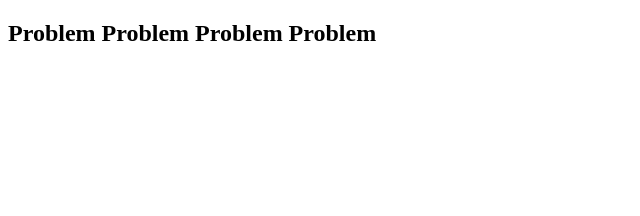
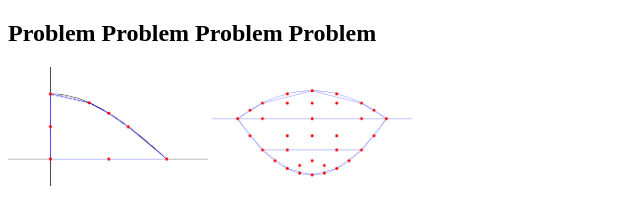
Before and after one commit to Nur-Sohel/Pr-pr, a plain HTML site: page Index.html in a window 1280 px wide. Shown: the whole page, without its empty margins (0-640 px from the left). Drawn offline with Linux system fonts and the light colour scheme.

Commit message:
added pictures

```diff
--- a/Index.html
+++ b/Index.html
@@ -7,5 +7,7 @@
 </head>
 <body>
     <h2>Problem Problem Problem Problem</h2>
+    <img width="200px" src="fin.png" alt="">
+    <img width="200px" src="finite.PNG" alt="">
 </body>
 </html>
```
Also changed, not shown: fin.PNG (added), finite.PNG (added).
